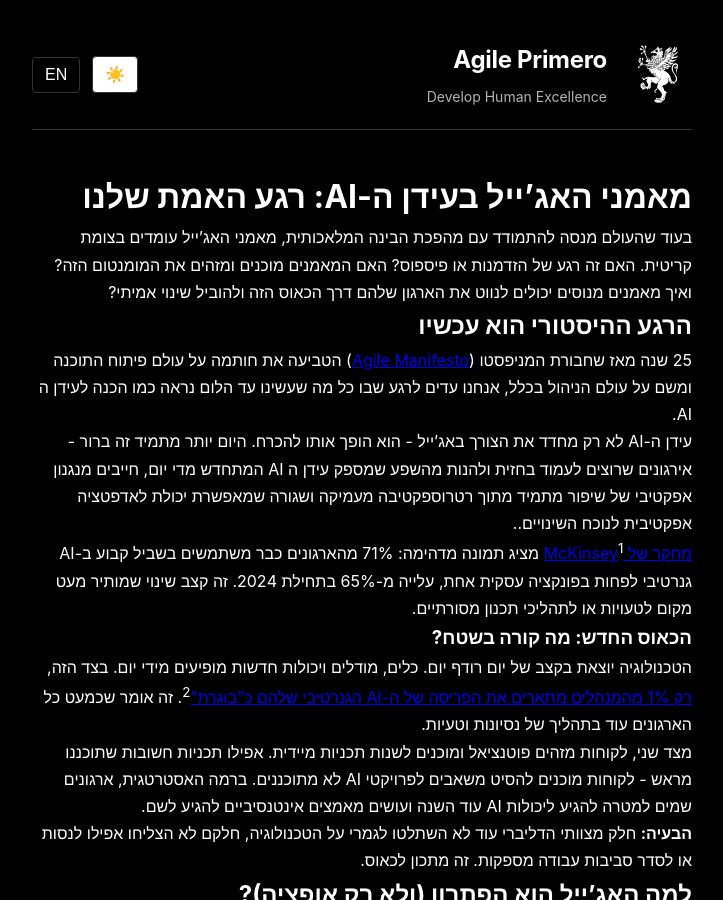
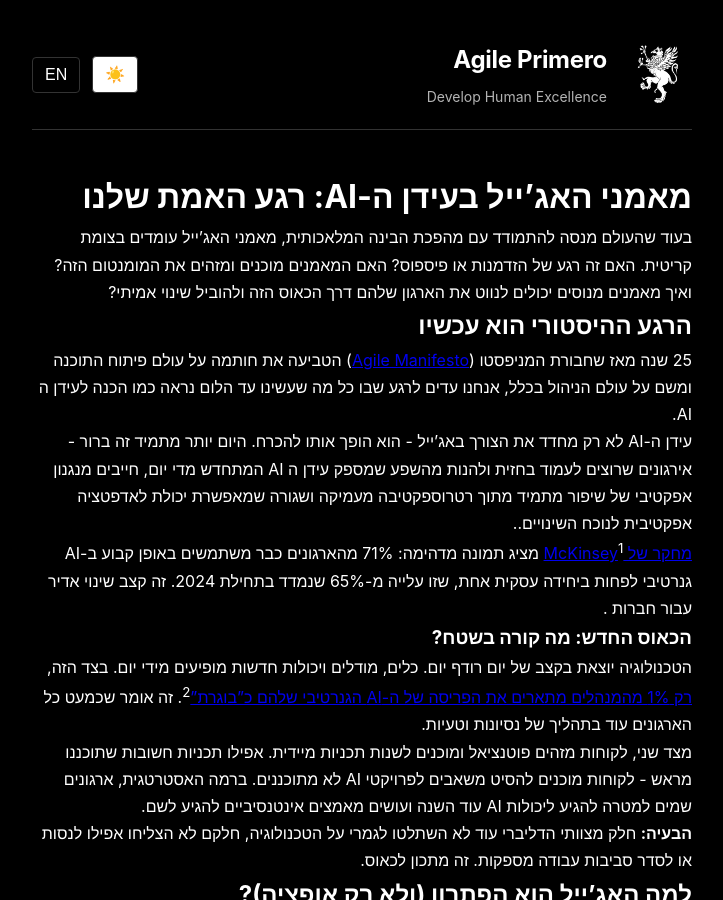
Before and after one commit to avi-the-coach/retro-on-agileprimero, a Jekyll site: the page built from posts_in_progress/ai-agile-coaches-temp.md, in a window 1280 px wide and 900 px high. Shown: the whole window, without its empty margins (278-1001 px from the left). Built offline with Jekyll 4.4.1, drawn with Linux system fonts in a browser that asks for light colours; our own code applies the rules of GitHub Pages for plain Markdown files.

Commit message:
Update ai-agile-coaches-temp.md

```diff
--- a/posts_in_progress/ai-agile-coaches-temp.md
+++ b/posts_in_progress/ai-agile-coaches-temp.md
@@ -9,7 +9,7 @@
 עידן ה-AI לא רק מחדד את הצורך באג'ייל - הוא הופך אותו להכרח.
 היום יותר מתמיד זה ברור - אירגונים שרוצים לעמוד בחזית ולהנות מהשפע שמספק עידן ה AI המתחדש מדי יום, חייבים מנגנון אפקטיבי של שיפור מתמיד מתוך רטרוספקטיבה מעמיקה ושגורה שמאפשרת יכולת לאדפטציה אפקטיבית לנוכח השינויים..
 
-[מחקר של McKinsey](https://www.mckinsey.com/capabilities/quantumblack/our-insights/the-state-of-ai)<sup>1</sup> מציג תמונה מדהימה: 71% מהארגונים כבר משתמשים בשביל קבוע ב-AI גנרטיבי לפחות בפונקציה עסקית אחת, עלייה מ-65% בתחילת 2024. זה קצב שינוי שמותיר מעט מקום לטעויות או לתהליכי תכנון מסורתיים.
+[מחקר של McKinsey](https://www.mckinsey.com/capabilities/quantumblack/our-insights/the-state-of-ai)<sup>1</sup> מציג תמונה מדהימה: 71% מהארגונים כבר משתמשים באופן קבוע ב-AI גנרטיבי לפחות ביחידה עסקית אחת, שזו עלייה מ-65% שנמדד בתחילת 2024. זה קצב שינוי אדיר עבור חברות .
 
 ### הכאוס החדש: מה קורה בשטח?
 
```
